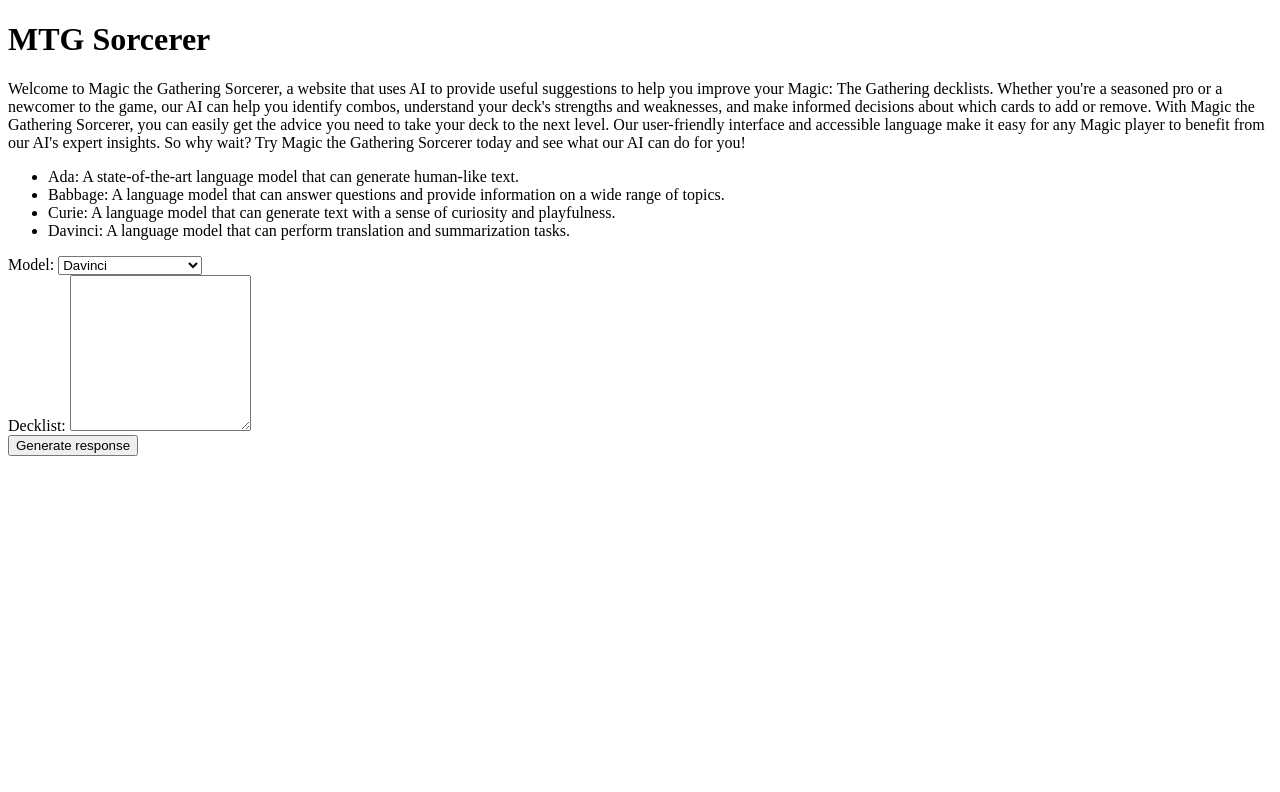
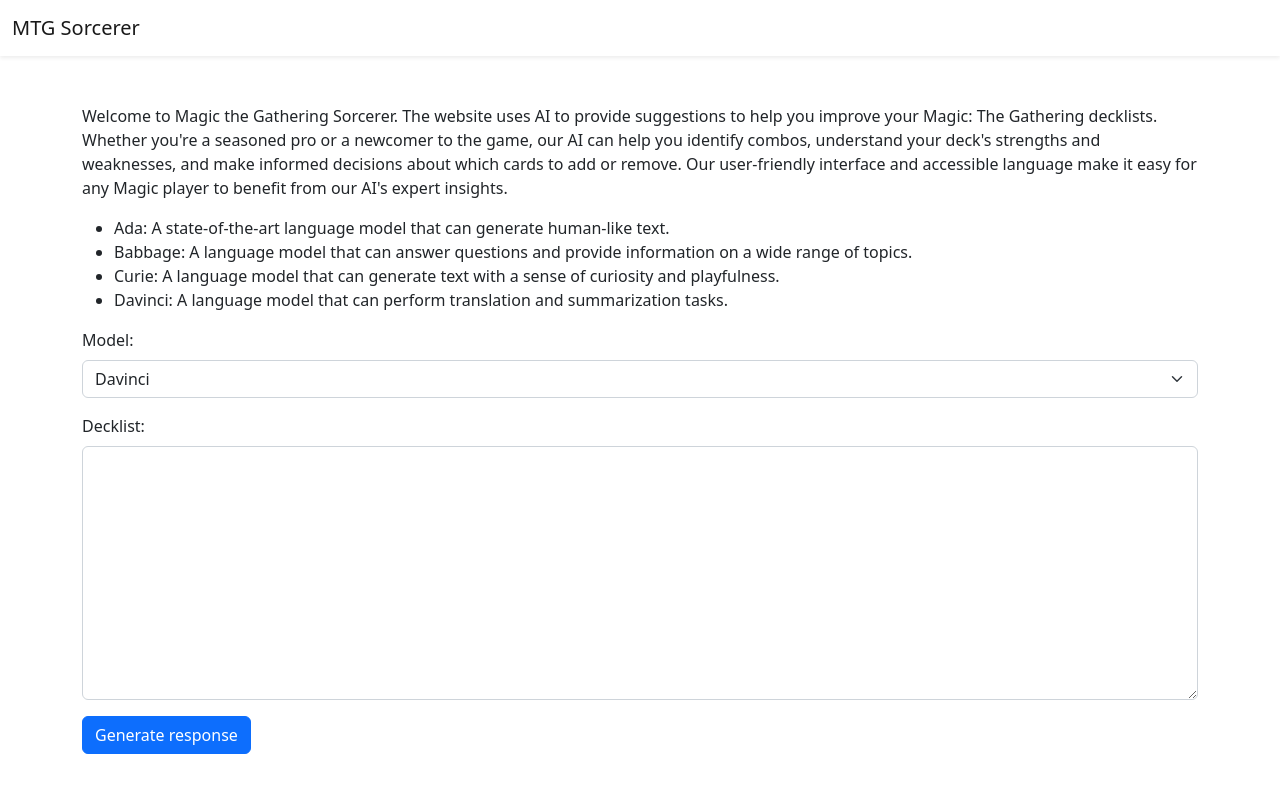
Before and after one commit to DoodlesEpic/MagicSorcerer, a SvelteKit app: page / in a window 1280 px wide. Shown: the top 792 px of the page. Built offline with nearby package versions, Linux system fonts and the light colour scheme.

Commit message:
Style the page using Bootstrap SCSS

```diff
--- a/package.json
+++ b/package.json
@@ -25,7 +25,11 @@
 		"svelte-check": "^2.9.2",
 		"tslib": "^2.4.1",
 		"typescript": "^4.9.3",
-		"vite": "^4.0.0"
+		"vite": "^4.0.0",
+		"sass": "^1.53.0",
+		"svelte-preprocess": "^4.10.7",
+		"bootstrap": "^5.2.0",
+		"@popperjs/core": "^2.11.5"
 	},
 	"type": "module"
 }
--- /dev/null
+++ b/src/app.scss
@@ -0,0 +1,34 @@
+/* Write your global styles here, in SCSS syntax. Variables and mixins from the src/variables.scss file are available here without importing */ /* Import only what you need from Bootstrap */
+@import 'bootstrap/scss/root';
+@import 'bootstrap/scss/reboot';
+@import 'bootstrap/scss/type';
+@import 'bootstrap/scss/images';
+@import 'bootstrap/scss/containers';
+@import 'bootstrap/scss/grid';
+@import 'bootstrap/scss/tables';
+@import 'bootstrap/scss/forms';
+@import 'bootstrap/scss/buttons';
+@import 'bootstrap/scss/transitions';
+@import 'bootstrap/scss/dropdown';
+@import 'bootstrap/scss/button-group';
+@import 'bootstrap/scss/nav';
+@import 'bootstrap/scss/navbar';
+@import 'bootstrap/scss/card';
+@import 'bootstrap/scss/accordion';
+@import 'bootstrap/scss/breadcrumb';
+@import 'bootstrap/scss/pagination';
+@import 'bootstrap/scss/badge';
+@import 'bootstrap/scss/alert';
+@import 'bootstrap/scss/progress';
+@import 'bootstrap/scss/list-group';
+@import 'bootstrap/scss/close';
+@import 'bootstrap/scss/toasts';
+@import 'bootstrap/scss/modal';
+@import 'bootstrap/scss/tooltip';
+@import 'bootstrap/scss/popover';
+@import 'bootstrap/scss/carousel';
+@import 'bootstrap/scss/spinners';
+@import 'bootstrap/scss/offcanvas';
+@import 'bootstrap/scss/placeholders';
+@import 'bootstrap/scss/helpers';
+@import 'bootstrap/scss/utilities/api';
--- /dev/null
+++ b/src/routes/+layout.svelte
@@ -0,0 +1,5 @@
+<script>
+	import '../app.scss';
+</script>
+
+<slot />
--- a/src/routes/+page.svelte
+++ b/src/routes/+page.svelte
@@ -1,42 +1,51 @@
-<main>
-	<h1>MTG Sorcerer</h1>
+<nav class="navbar sticky-top bg-body shadow-sm">
+	<div class="container-fluid">
+		<a class="navbar-brand" href="/">MTG Sorcerer</a>
+	</div>
+</nav>
+<main class="container mt-5">
+	<section class="mb-3">
 		<p>
-		Welcome to Magic the Gathering Sorcerer, a website that uses AI to provide useful suggestions to
-		help you improve your Magic: The Gathering decklists. Whether you're a seasoned pro or a
-		newcomer to the game, our AI can help you identify combos, understand your deck's strengths and
-		weaknesses, and make informed decisions about which cards to add or remove. With Magic the
-		Gathering Sorcerer, you can easily get the advice you need to take your deck to the next level.
-		Our user-friendly interface and accessible language make it easy for any Magic player to benefit
-		from our AI's expert insights. So why wait? Try Magic the Gathering Sorcerer today and see what
-		our AI can do for you!
+			Welcome to Magic the Gathering Sorcerer. The website uses AI to provide suggestions to help
+			you improve your Magic: The Gathering decklists. Whether you're a seasoned pro or a newcomer
+			to the game, our AI can help you identify combos, understand your deck's strengths and
+			weaknesses, and make informed decisions about which cards to add or remove. Our user-friendly
+			interface and accessible language make it easy for any Magic player to benefit from our AI's
+			expert insights.
 		</p>
 		<ul>
 			<li>Ada: A state-of-the-art language model that can generate human-like text.</li>
 			<li>
-			Babbage: A language model that can answer questions and provide information on a wide range of
-			topics.
+				Babbage: A language model that can answer questions and provide information on a wide range
+				of topics.
 			</li>
 			<li>
 				Curie: A language model that can generate text with a sense of curiosity and playfulness.
 			</li>
 			<li>Davinci: A language model that can perform translation and summarization tasks.</li>
 		</ul>
-
+	</section>
+	<section class="mb-3">
+		<label class="form-label" for="model">Model:</label>
 		<form id="form">
-		<label for="model">Model:</label>
-		<select id="model" name="model">
+			<div class="mb-3">
+				<select class="form-select" id="model" name="model">
 					<option disabled value="ada">Ada</option>
 					<option value="text-babbage-001">Babbage</option>
 					<option value="text-babbage-002">Babbage (Technical)</option>
 					<option value="text-curie-001">Curie</option>
 					<option selected value="text-davinci-002">Davinci</option>
 				</select>
-		<br />
-		<label for="prompt">Decklist:</label>
-		<textarea id="prompt" name="prompt" rows="10" />
-		<br />
-		<button type="submit">Generate response</button>
+			</div>
+
+			<div class="mb-3">
+				<label class="form-label" for="prompt">Decklist:</label>
+				<textarea class="form-control" id="prompt" name="prompt" rows="10" />
+			</div>
+
+			<button class="btn btn-primary" type="submit">Generate response</button>
 		</form>
+	</section>
 
-	<div id="response" style="white-space: pre-wrap; font-family: inherit" />
+	<section class="mb-3" id="response" style="white-space: pre-wrap; font-family: inherit" />
 </main>
--- /dev/null
+++ b/src/variables.scss
@@ -0,0 +1,6 @@
+/* Variables and mixins declared here will be available in all other SCSS files */
+@import 'bootstrap/scss/functions'; /* Override Bootstrap's variables here */
+@import 'bootstrap/scss/variables';
+@import 'bootstrap/scss/maps';
+@import 'bootstrap/scss/mixins';
+@import 'bootstrap/scss/utilities';
--- a/svelte.config.js
+++ b/svelte.config.js
@@ -1,3 +1,4 @@
+import preprocess from 'svelte-preprocess';
 import adapter from '@sveltejs/adapter-auto';
 import { vitePreprocess } from '@sveltejs/kit/vite';
 
@@ -5,7 +6,14 @@
 const config = {
 	// Consult https://kit.svelte.dev/docs/integrations#preprocessors
 	// for more information about preprocessors
-	preprocess: vitePreprocess(),
+	preprocess: [
+		vitePreprocess(),
+		preprocess({
+			scss: {
+				prependData: '@use "src/variables.scss" as *;'
+			}
+		})
+	],
 
 	kit: {
 		adapter: adapter()
--- a/vite.config.js
+++ b/vite.config.js
@@ -2,7 +2,15 @@
 
 /** @type {import('vite').UserConfig} */
 const config = {
-	plugins: [sveltekit()]
+	plugins: [sveltekit()],
+
+	css: {
+		preprocessorOptions: {
+			scss: {
+				additionalData: '@use "src/variables.scss" as *;'
+			}
+		}
+	}
 };
 
 export default config;
```
Also changed, not shown: 1 other file (tests, documents, lock files or other folders). Lines whose indentation alone changed are shown as unchanged.
